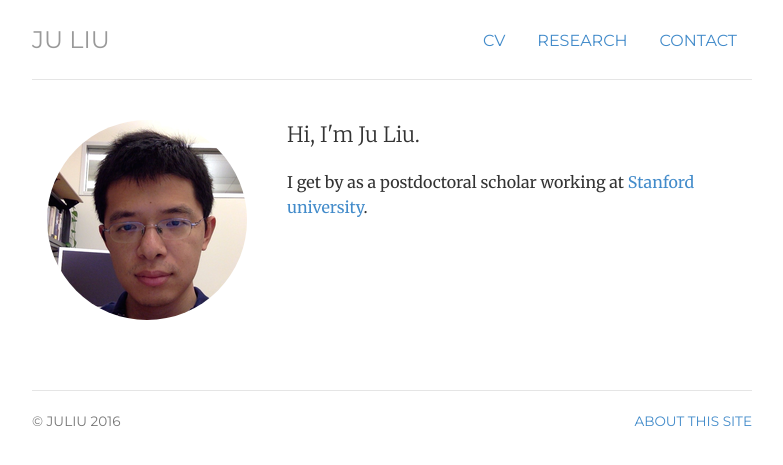
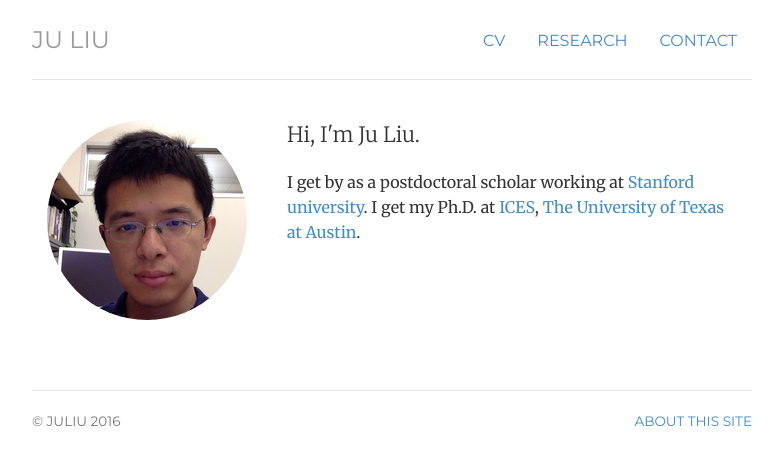
Before and after one commit to ju-liu/ju-liu.github.io, a Jekyll site: the page built from index.html, in a window 1280 px wide. Shown: the top 465 px of the page, without its empty margins (248-1031 px from the left). Built offline with Jekyll 4.4.1, drawn with Linux system fonts in a browser that asks for light colours; nearby versions of some CDN libraries; library files that are not in the unit come from our copies.

Commit message:
more intro

```diff
--- a/index.html
+++ b/index.html
@@ -15,7 +15,9 @@ description: computational scientist working at Stanford university
   <div itemscope itemtype="http://data-vocabulary.org/Person" class="col-sm-8">
     <p class="lead">Hi, I'm <span itemprop="name">Ju Liu</span>.</p>
     <p>I get by as a <span itemprop="title">postdoctoral scholar</span>
-    working at <a href="http://www.stanford.edu">Stanford university</a>.</p>
+    working at <a href="http://www.stanford.edu">Stanford university</a>. I get
+    my Ph.D. at <a href="http://www.ices.utexas.edu">ICES</a>, <a
+        href="www.utexas.edu">The University of Texas at Austin</a>.</p>
   </div>
 </div>
 <!-- </div> -->
```
